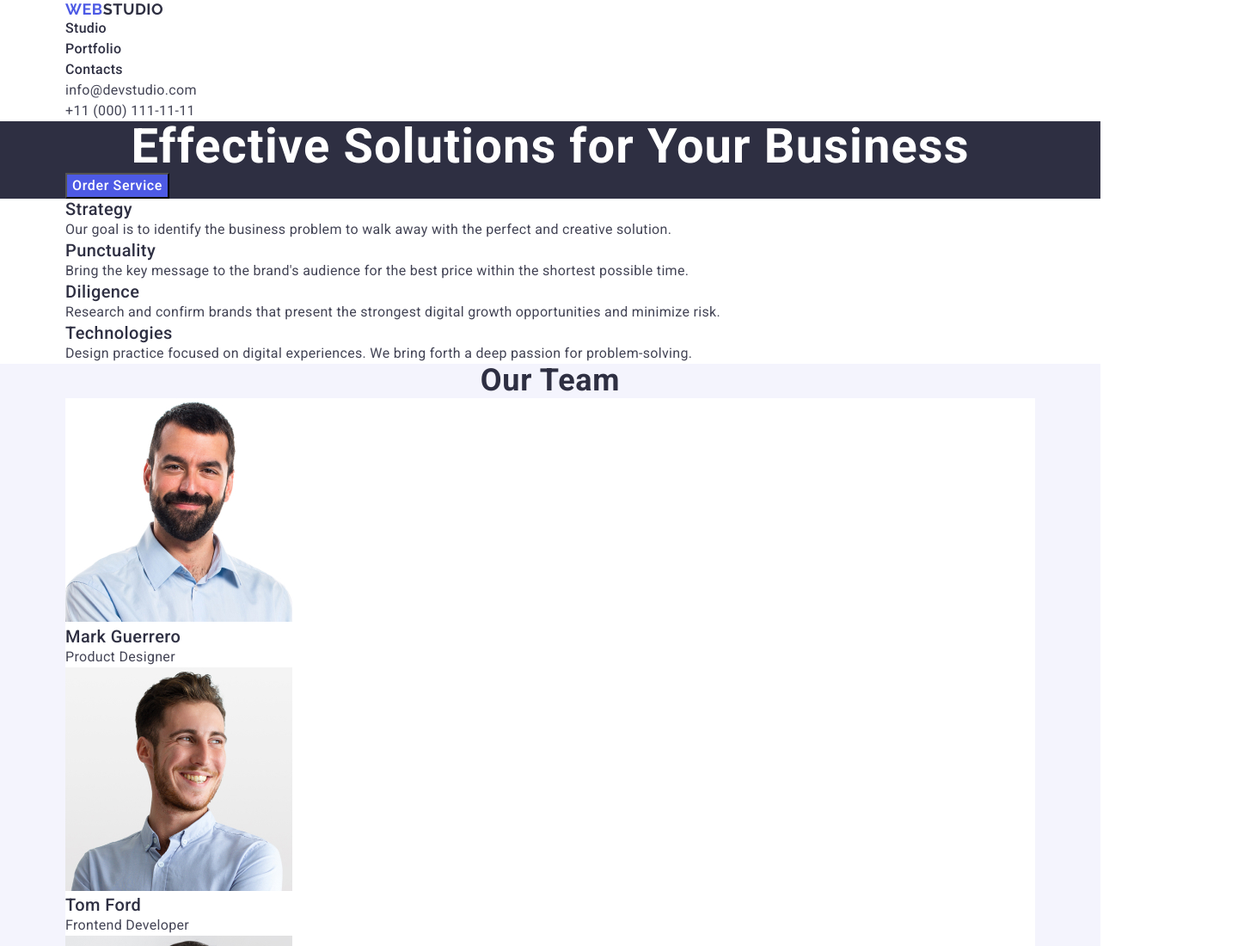
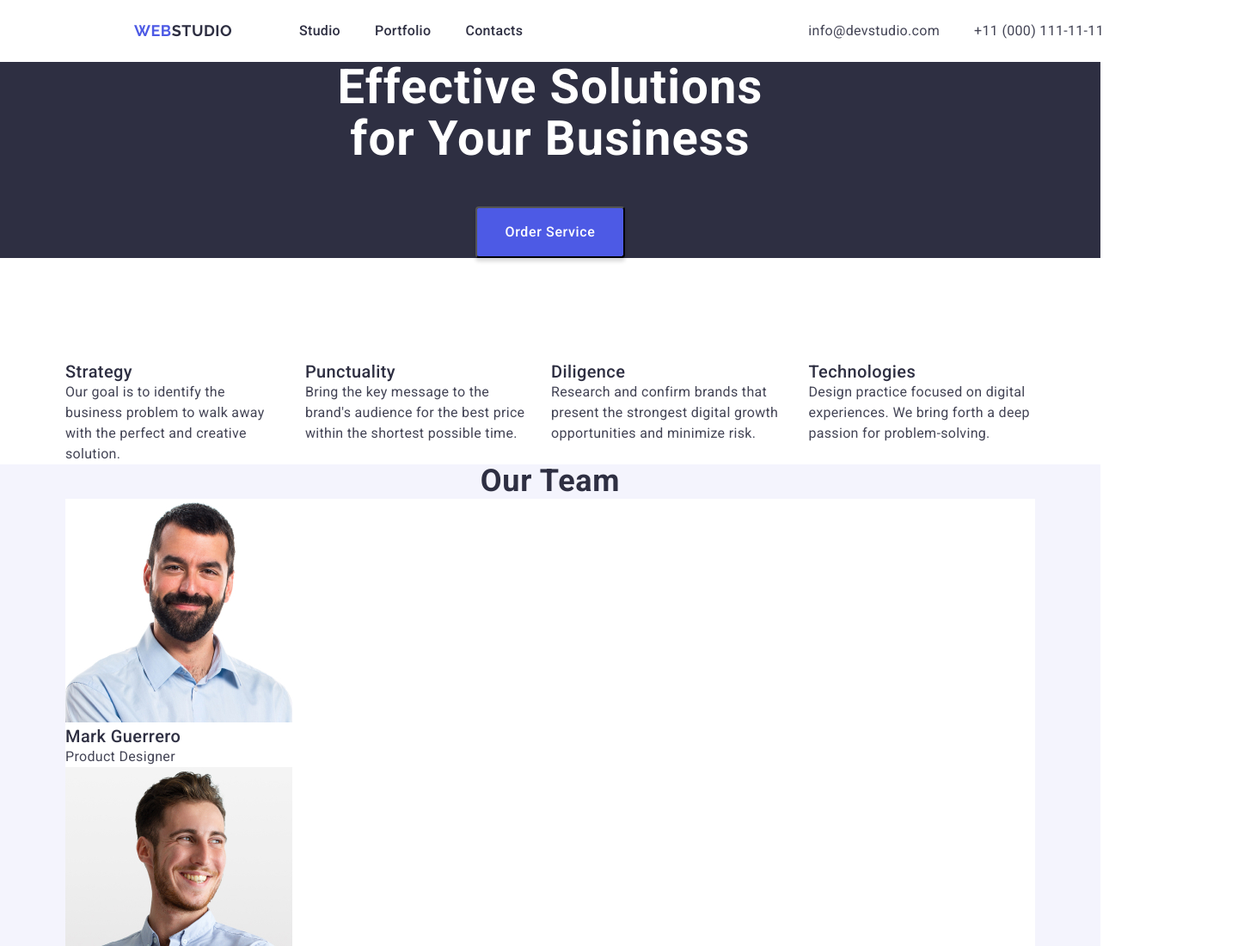
Before and after one commit to AnnaHodunko/goit-markup-hw-03, a plain HTML site: page index.html in a window 1280 px wide. Shown: the top 1100 px of the page at 86% size, 1440 px wide, since content can reach past the window. Drawn offline with nearby package versions, Linux system fonts and the light colour scheme.

Commit message:
homework 3.1

```diff
--- a/css/styles.css
+++ b/css/styles.css
@@ -31,9 +31,27 @@ a {
     margin: 0 auto;
 
 }
-.header {}
+.header {
+    display: flex;
+    width: 1440px;
+    height: 72px;
+    justify-content: center;
+    align-items: center;
+    flex-shrink: 0;
+}
 
-.header-nav {}
+.header-nav {
+    display: flex;
+    align-items: center;
+    flex-grow: 1;
+    margin-right: 332px;
+    justify-content: space-between;
+}
+.header-container {
+    display: flex;
+    align-items: center;
+
+}
 
 .logo-web  {
     color: #4D5AE5;
@@ -43,7 +61,7 @@ a {
     line-height: 1.17;
     letter-spacing: 0.03em;
     text-transform: uppercase;
-
+    align-items: center;
 }
 
 
@@ -51,7 +69,10 @@ a {
     color: #2E2F42;
 }
 
-.header-menu-list {}
+.header-menu-list {
+    display: flex;
+    gap: 40px;
+}
 
 .header-menu-item {}
 
@@ -71,7 +92,10 @@ a {
 .address {
     font-style: normal;
 }
-
+.address-list {
+    display: flex;
+    gap: 40px;
+}
 .address-contacts {
     color: #434455;
     font-size: 16px;
@@ -88,7 +112,9 @@ a {
 
 
 /* =====Title===== */
-.main {}
+.main {
+
+}
 
 .section-main {
     background-color: #2E2F42;
@@ -101,6 +127,10 @@ a {
     font-size: 56px;
     line-height: 1.07;
     letter-spacing: 0.02em;
+    color:  #FFF;
+    margin: 0 auto 48px auto;
+    max-width: 496px;
+    display: block;
 }
 /* ============ */
 
@@ -113,6 +143,14 @@ a {
     line-height: 1.50;
     letter-spacing: 0.04em;
     cursor: pointer;
+    padding: 16px 32px;
+    align-items: flex-start;
+    gap: 10px;
+    border-radius: 4px;
+    box-shadow: 0px 4px 4px 0px rgba(0, 0, 0, 0.15);
+    display: block;
+    margin: 0 auto;
+    min-width: 169px
 }
 .button:hover,
 .button:focus {
@@ -136,9 +174,15 @@ a {
     overflow: hidden;
 }
 
-.section-main-list {}
+.section-main-list {
+    display: flex;
+    gap: 24px;
+    margin-top: 120px;
+}
 
-.section-main-item {}
+.section-main-item {
+width: calc((100% - 72) / 4);
+}
 
 .section-main-subtitle {
     color: #2E2F42;
--- a/index.html
+++ b/index.html
@@ -14,7 +14,7 @@
 </head>
 <body>
     <header class="header">
-        <div class="container">
+        <div class="container header-container">
             <nav class="header-nav">
                 <a href="./index.html" class="logo-web">Web<span class="logo-studio">Studio</span></a>
                 <ul class="header-menu-list">
@@ -24,7 +24,7 @@
                 </ul>
             </nav>
             <address class="address">
-                <ul>
+                <ul class="address-list">
                     <li><a class="address-contacts" href="mailto:info@devstudio.com">info@devstudio.com</a></li>
                     <li><a class="address-contacts" href="tel:+110001111111">+11 (000) 111-11-11</a></li>
                 </ul>
```
